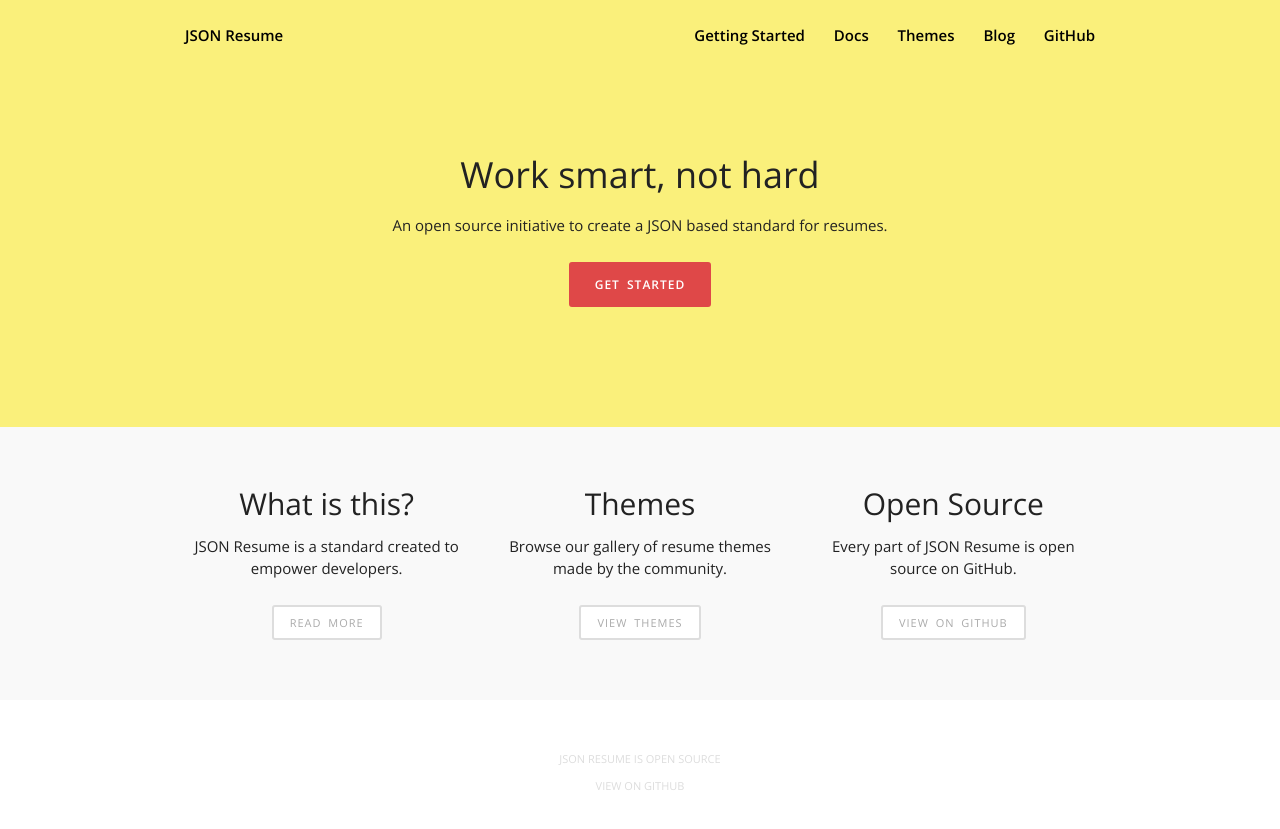
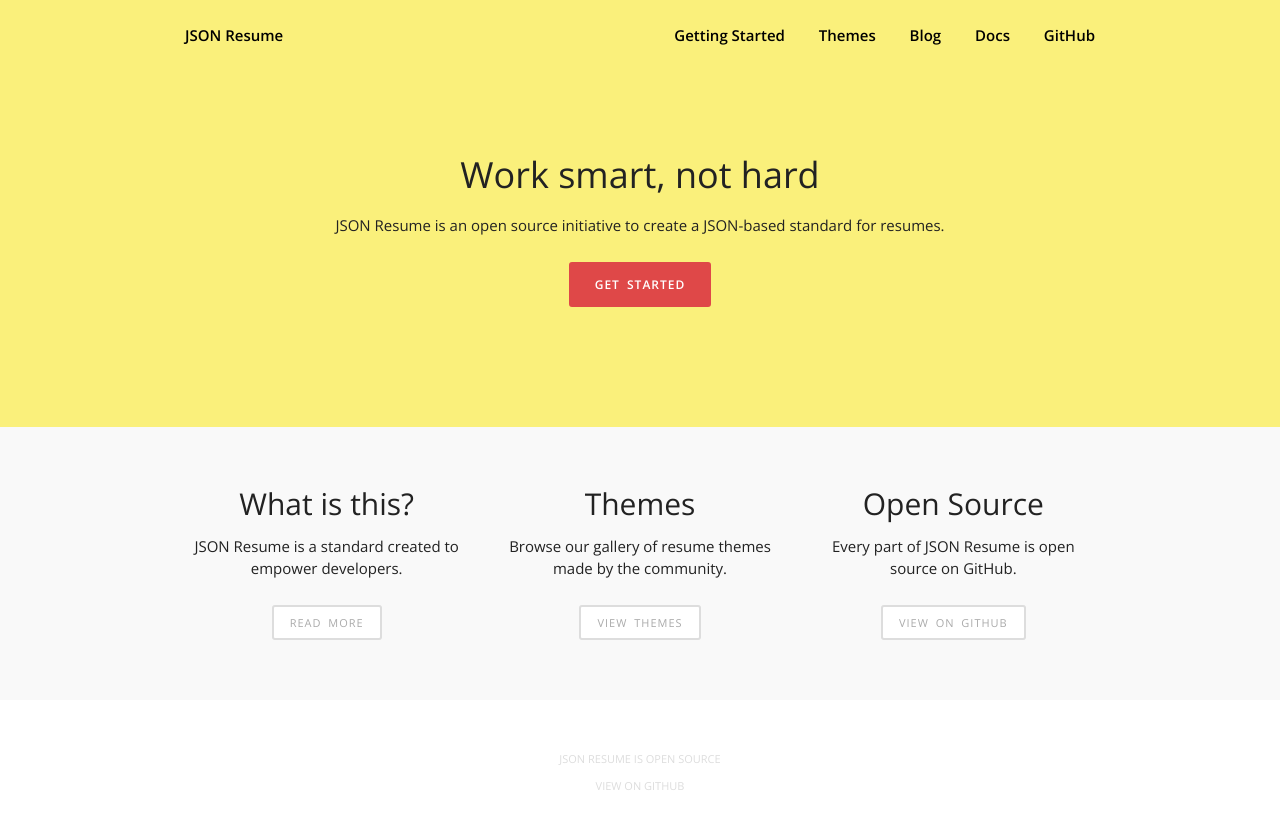
Before and after one commit to jsonresume/resume-website, a Jekyll site: the page built from index.html, in a window 1280 px wide. Shown: the top 829 px of the page. Built offline with Jekyll 4.4.1, drawn with Linux system fonts in a browser that asks for light colours; nearby versions of some CDN libraries; Markdown is read by kramdown in place of the engine named in the settings; a script that is not in the unit is left out; comment, search, counter and statistics services are not loaded.

Commit message:
Minor changes

```diff
--- a/_layouts/default.html
+++ b/_layouts/default.html
@@ -49,10 +49,10 @@
 					</div>
 					<div class="col-sm-9 hidden-xs">
 						<a href="/getting-started/">Getting Started</a>
-								<a href="/documentation/">Docs</a>
 						<a href="/themes/">Themes</a>
 						<a href="/blog/">Blog</a>
-								<a href="http://github.com/jsonresume/resume-cli">GitHub</a>
+						<a target="_blank" href="http://github.com/jsonresume/resume-docs/wiki">Docs</a>
+						<a target="_blank" href="http://github.com/jsonresume/resume-cli">GitHub</a>
 					</div>
 				</div>
 			</div>
--- a/css/style.css
+++ b/css/style.css
@@ -139,16 +139,17 @@
 #nav a {
 	display: inline-block;
 	color: #000;
-	padding: 25px 0;
-}
-#nav a + a {
-	margin-left: 25px;
+	padding: 25px 15px;
 }
 #nav a:hover {
 	text-decoration: none;
 }
+#nav .col-sm-3 {
+	padding-left: 0;
+}
 #nav .col-sm-9 {
 	text-align: right;
+	padding-right: 0;
 }
 #nav #sidebar-toggle {
 	display: none;
@@ -404,6 +405,9 @@
 	#nav {
 		text-align: center;
 	}
+	#nav .col-sm-3 {
+		padding-left: 15px;
+	}
 	#header.promo {
 		padding-top: 20px;
 		padding-bottom: 60px;
--- a/index.html
+++ b/index.html
@@ -7,7 +7,7 @@
 		<div class="row">
 			<div class="col-sm-12">
 				<h1>Work smart, not hard</h1>
-				<p>An open source initiative to create a JSON based standard for resumes.</p>
+				<p>JSON Resume is an open source initiative to create a JSON-based standard for resumes.</p>
 				<a href="/" class="btn btn-red btn-big">Get Started</a>
 			</div>
 		</div>
--- a/js/main.js
+++ b/js/main.js
@@ -1,14 +1,7 @@
 jQuery(function($) {
 	highlight();
+	equalizeFeatureHeight();
 	renderStats();
-
-	var viewport = $("#viewport");
-	var toggle = $("#sidebar-toggle");
-
-	toggle.on("click", function(e) {
-		e.preventDefault();
-		viewport.toggleClass("lt");
-	})
 });
 
 function highlight() {
@@ -19,6 +12,33 @@
 			self.siblings().removeClass("active");
 		}
 	});
+}
+
+function equalizeFeatureHeight() {
+	var start = $("#start");
+	if (!start.length) {
+		return;
+	}
+
+	var width = 0;
+	var page = $(window);
+
+	setInterval(function() {
+		if (page.width() == width) {
+			return;
+		}
+		var max = 0;
+		var p = start.find(".feature p");
+		p.css("height", "auto");
+		p.each(function() {
+			var h = p.height();
+			if (h > max) {
+				max = h;
+			}
+		});
+		p.height(max);
+		width = page.width();
+	}, 250);
 }
 
 function renderStats() {
```
Lines whose indentation alone changed are shown as unchanged.
